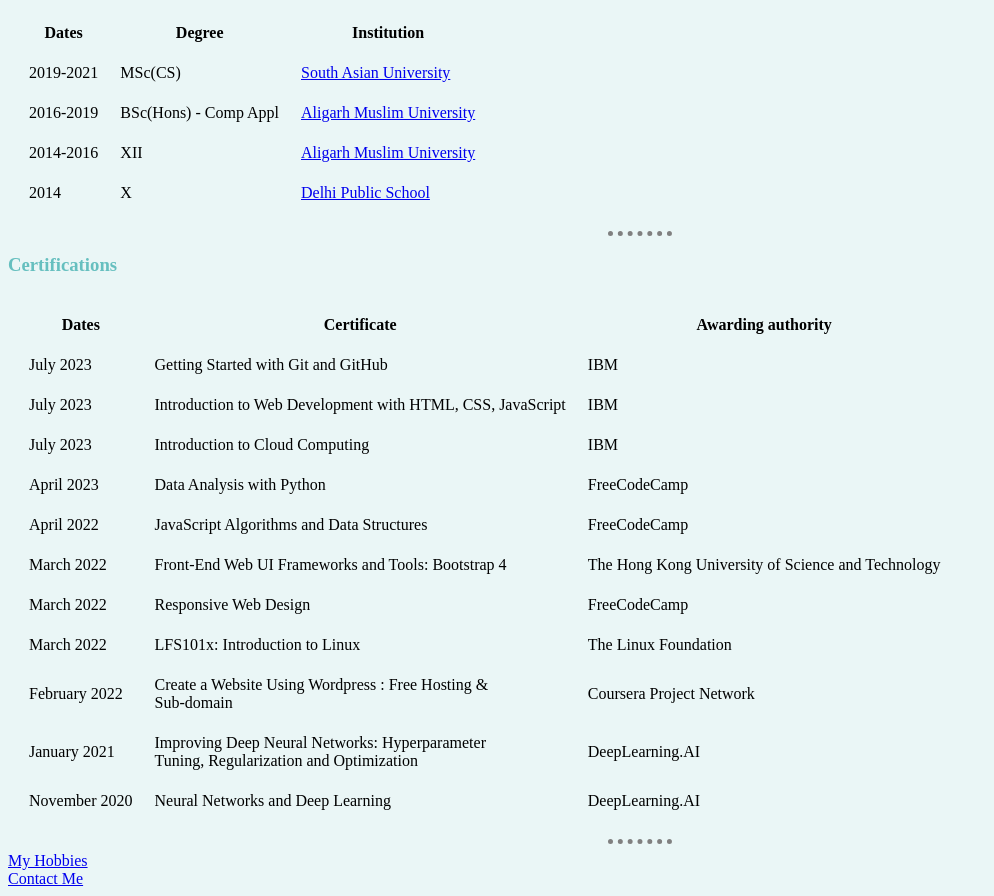
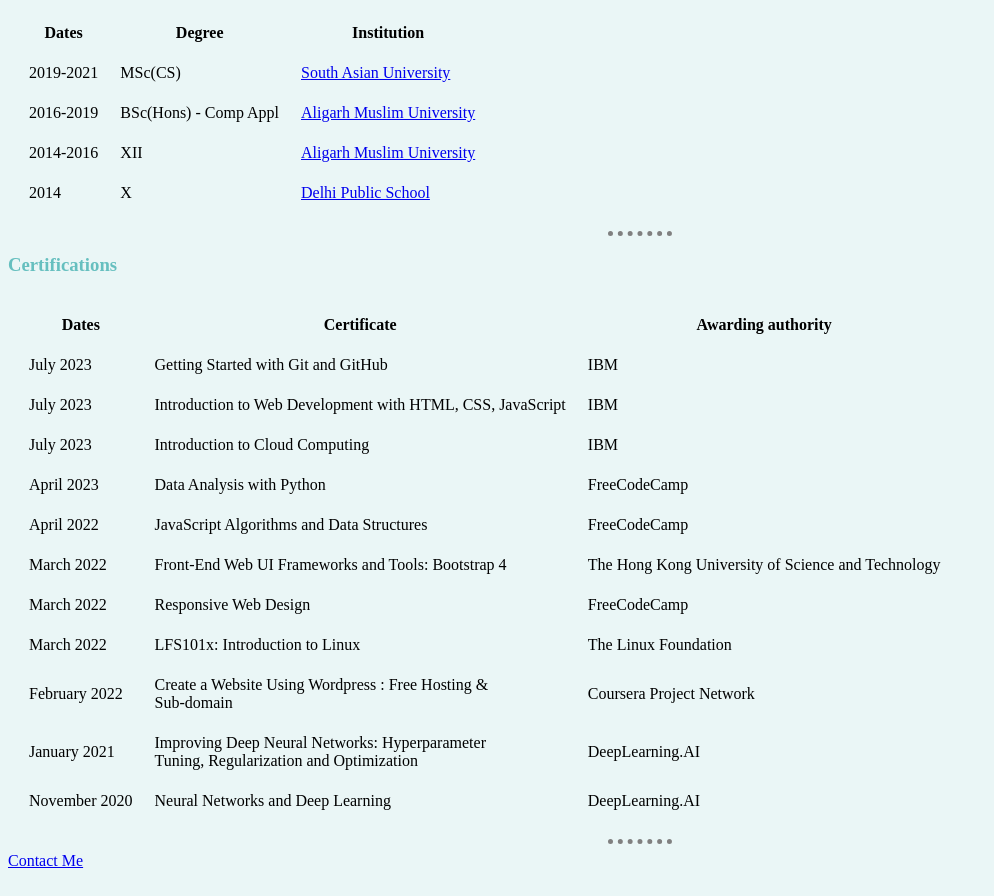
Before and after one commit to 34marqam/cv, a plain HTML site: page index.html in a window 1280 px wide. Shown: the part 971-1867 px from the top of the page, without its empty margins (0-994 px from the left). Drawn offline with Linux system fonts and the light colour scheme.

Commit message:
commented connection to hobbies page

```diff
--- a/index.html
+++ b/index.html
@@ -214,7 +214,7 @@
     </tbody>
   </table>
   <hr /><!-- ######################################################################################################### -->
-  <a href="hobbies.html">My Hobbies</a><br>
+  <!-- <a href="hobbies.html">My Hobbies</a><br> -->
   <a href="contact.html">Contact Me</a>
 </body>
 
```
